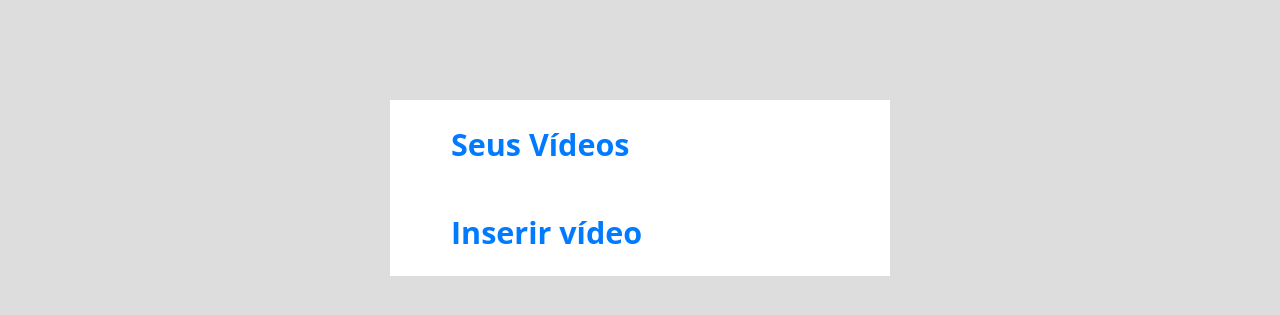
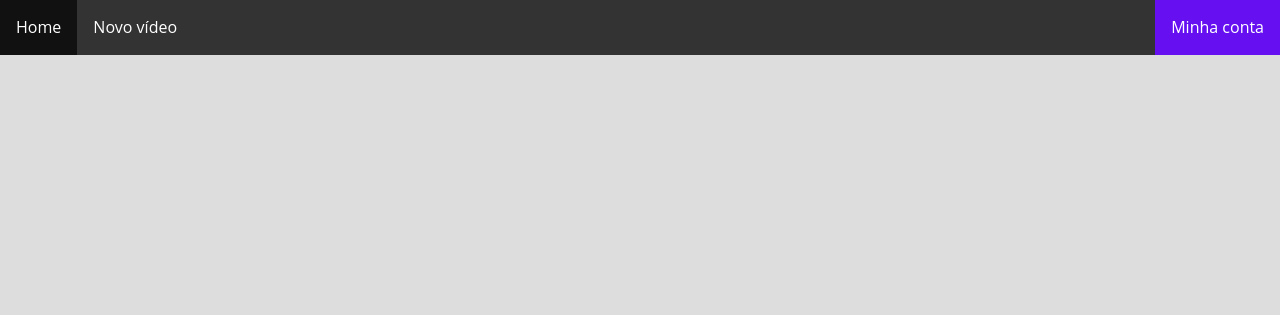
Before and after one commit to Daiane-Macedo/ProjSoft-video-gerenciador, a Django app: page / in a window 1280 px wide. Shown: the top 315 px of the page. Run offline with Django 3.2, Linux system fonts and the light colour scheme; data that the repository does not hold is empty; some libraries are stand-ins or nearby versions.

Commit message:
interface e rotas

```diff
--- a/videoGerenciador/settings.py
+++ b/videoGerenciador/settings.py
@@ -128,12 +128,14 @@ USE_L10N = True
 
 USE_TZ = True
 
+
 STATIC_URL = '/static/'
 STATICFILES_DIRS = [os.path.join(BASE_DIR, 'static')]
+STATICFILES_STORAGE = [os.path.join(BASE_DIR, 'static')]
 MEDIA_ROOT = os.path.join(BASE_DIR, 'media')
 MEDIA_URL = 'media/'
 
-# SITE_URL = "http://127.0.0.1:8000"
+SITE_URL = "http://127.0.0.1:8000"
 
 # Activate Django-Heroku.
 django_heroku.settings(locals())
--- a/video_gerenciador/models.py
+++ b/video_gerenciador/models.py
@@ -1,6 +1,5 @@
-
 from django.db import models
-
+from django.utils import timezone
 # Create your models here.
 
 
@@ -12,9 +11,11 @@ class Video(models.Model):
     director = models.CharField(max_length=500, null=True, blank=True)
     production_date = models.DateField(blank=True, null=True)
     file = models.FileField(null=False, verbose_name="")
+    upload_date = models.DateTimeField(editable=False)
 
     class Meta:
         db_table = "video"
 
     def __str__(self):
+        self.upload_date = timezone.now()
         return str(self.file)
--- a/video_gerenciador/static/css/style.css
+++ b/video_gerenciador/static/css/style.css
@@ -17,6 +17,7 @@ body {
   margin:0;
   background-color:#ddd;
   color:#333;
+  min-width: 100%;
   text-rendering: optimizeLegibility;
   -webkit-font-smoothing: antialiased;
   -moz-osx-font-smoothing: grayscale;
@@ -111,8 +112,9 @@ i:hover {
 }
 .videoList{
   width: 80%;
-  margin: 2% auto;
+  margin: 0 auto;
   list-style: none;
+  padding-top: 35px;
 }
 
 .row{
@@ -137,8 +139,95 @@ i:hover {
 .videoDescription p{
   color: #908f8f;
 }
-.textBox{
-  width: 67%;
-  height: inherit;
-  position: relative;
+/*.textBox{*/
+/*  width: 67%;*/
+/*  height: inherit;*/
+/*  position: relative;*/
+/*}*/
+
+/*Video form*/
+.videoForm{
+  max-width: 500px;
+  margin: 10px auto;
+  padding: 20px;
+  background: #fbfbfb;
 }
+
+.videoForm input{
+  font-family: Georgia, "Times New Roman", Times, serif;
+  border: none;
+  border-radius: 4px;
+  font-size: 15px;
+  margin: 0;
+  outline: 0;
+  padding: 10px;
+  width: 100%;
+  box-sizing: border-box;
+  -webkit-box-sizing: border-box;
+  -moz-box-sizing: border-box;
+  background-color: #e8eeef;
+  color: #8a97a0;
+  -webkit-box-shadow: 0 1px 0 rgba(0,0,0,0.03) inset;
+  box-shadow: 0 1px 0 rgba(0,0,0,0.03) inset;
+}
+
+.videoForm input:focus{
+  background: #d2d9dd;
+}
+
+.videoForm .videoInput{
+  background: none;
+}
+input[type="file"]{
+background: none;
+	color: inherit;
+	border: none;
+	padding: 0;
+	font: inherit;
+	cursor: pointer;
+	outline: inherit;
+}
+
+.videoForm h5{
+  text-align: center;
+}
+
+.loader {
+  position: absolute;
+  margin: 0 auto;
+  z-index: 9999;
+  top: 50px;
+  cursor: wait;
+}
+
+
+
+/*Navbar*/
+
+.siteNavbar ul {
+  list-style-type: none;
+  margin: 0;
+  padding: 0;
+  overflow: hidden;
+  background-color: #333;
+}
+
+.siteNavbar ul li {
+  float: left;
+}
+
+.siteNavbar ul li a {
+  display: block;
+  color: white;
+  text-align: center;
+  padding: 14px 16px;
+  text-decoration: none;
+}
+
+.siteNavbar ul li a:hover:not(.active) {
+  background-color: #111;
+}
+
+.siteNavbar .active {
+  background-color: #6610f2;
+}
--- a/video_gerenciador/static/js/script.js
+++ b/video_gerenciador/static/js/script.js
@@ -10,4 +10,6 @@ $(document).ready(function(){
 	});
 });
 
-$('.video').click(function(){this.paused?this.play():this.pause();});
+$('.video').click(function(){
+	this.paused ? this.play() : this.pause();
+});
--- a/video_gerenciador/templates/base.html
+++ b/video_gerenciador/templates/base.html
@@ -18,7 +18,13 @@
 
 <body>
     <div id="page-wrapper">
-
+    <div class="siteNavbar">
+        <ul>
+          <li><a href="/">Home</a></li>
+          <li><a href="upload">Novo vídeo</a></li>
+          <li style="float:right"><a class="active" href="#">Minha conta</a></li>
+        </ul>
+    </div>
         {% block content %}{% endblock %}
     </div>
 </body>
--- a/video_gerenciador/templates/index.html
+++ b/video_gerenciador/templates/index.html
@@ -1,16 +1,23 @@
+{% extends "base.html" %}
+{% block content %}
+<div class="videoList">
+        {% for video in videos_list %}
+            <div class="row">
+                <col-md-4 class="miniVideo" id ="video1">
+                    <video onclick="this.play()">
+                        <source src="{{ video.file }}" type="video/mp4">
+                    </video>
+                </col-md-4>
+                <col-md-8 class="textBox">
+                    <div class="videoDescription">
+                        <li class="title"><a href="{{ video.file }}">{{ video.title }}</a></li>
 
-{% extends "base.html" %}
-
-{% block content %}
-<div id="menu">
-  <ul>
-    <li>
-        <a href="list">Seus Vídeos</a>
-    </li>
-    <li>
-      <a href="upload">Inserir vídeo</a>
-    </li>
-  </ul>
-
+                        {% if video.director %}<li>Diretor: {{ video.director }}</li> {% endif %}
+                        {% if video.production_date %}<li>Data de produção: {{ video.production_date }}</li> {% endif %}
+                        {% if video.description %}<p>Descrição: {{ video.description }}</p>{% endif %}
+                    </div>
+                </col-md-8>
+            </div>
+        {% endfor %}
 </div>
 {% endblock %}
--- a/video_gerenciador/urls.py
+++ b/video_gerenciador/urls.py
@@ -8,10 +8,9 @@ from .views import Video
 app_name = "app"
 
 urlpatterns = [
-                path('', Video.index_view, name='index_view'),
-                path('upload', Video.show_video, name='upload'),
-                path('video', Video.post_video, name='video'),
-                path('list', Video.list_videos, name='list')
+                path('video', Video.show_video, name='video'),
+                path('upload', Video.post_video, name='upload'),
+                path('', Video.list_videos, name='home')
               ] + static(settings.MEDIA_URL, document_root=settings.MEDIA_ROOT)
 
 if settings.DEBUG:
--- a/video_gerenciador/views.py
+++ b/video_gerenciador/views.py
@@ -8,7 +8,7 @@ from django.views.generic import TemplateView
 
 
 class Video(TemplateView):
-    template_name = 'upload.html'
+    template_name = 'upload-form.html'
 
     def index_view(request):
         if request.method == 'GET':
@@ -16,14 +16,14 @@ class Video(TemplateView):
 
     def list_videos(request):
         if request.method == 'GET':
-            videos = videoModel.objects.all()
-            return render(request, 'videos_list.html', {'videos_list': videos})
+            videos = videoModel.objects.all().order_by('upload_date')
+            return render(request, 'index.html', {'videos_list': videos})
 
     def show_video(request):
         if request.method == 'GET':
             form = Video_Form()
             context = {"form": form}
-            return render(request, 'upload.html', context)
+            return render(request, 'upload-form.html', context)
 
     def post_video(request):
         form = Video_Form()
@@ -36,7 +36,7 @@ class Video(TemplateView):
                 videourl = (VIDEO_URL + str(video))
                 video.file = videourl
                 video.save()
-                return render(request, 'upload.html', {'video': video, 'videourl': videourl})
+                return render(request, 'video.html', {'video': video, 'videourl': videourl})
 
         context = {"form": form}
-        return render(request, 'upload.html', context)
+        return render(request, 'upload-form.html', context)
```
Also changed, not shown: video_gerenciador/forms.py (+11 -1 lines), video_gerenciador/templates/upload-form.html (added, +15 -0 lines), video_gerenciador/templates/upload.html (deleted, +0 -19 lines), video_gerenciador/templates/video.html (added, +11 -0 lines), video_gerenciador/templates/videos_list.html (deleted, +0 -23 lines), video_gerenciador/static/img/spinner-191px.gif (added), 1 other file.
